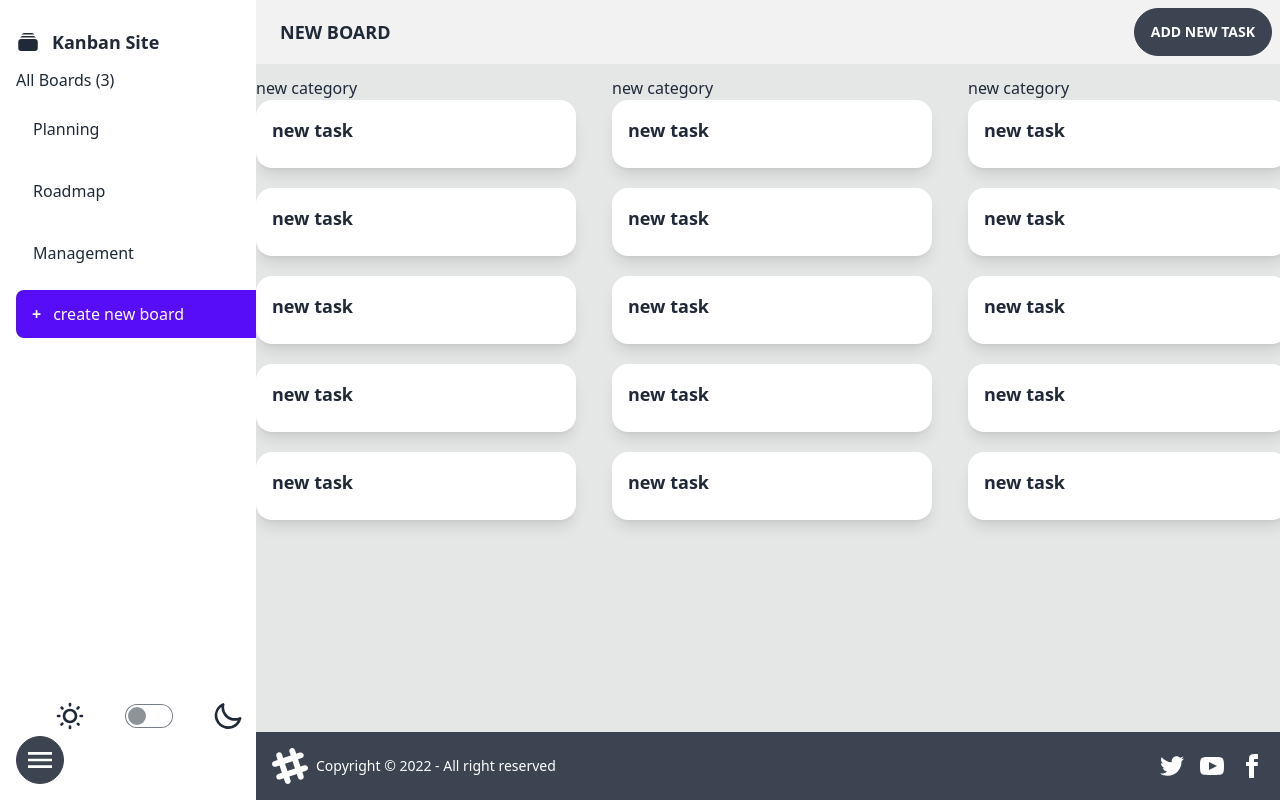
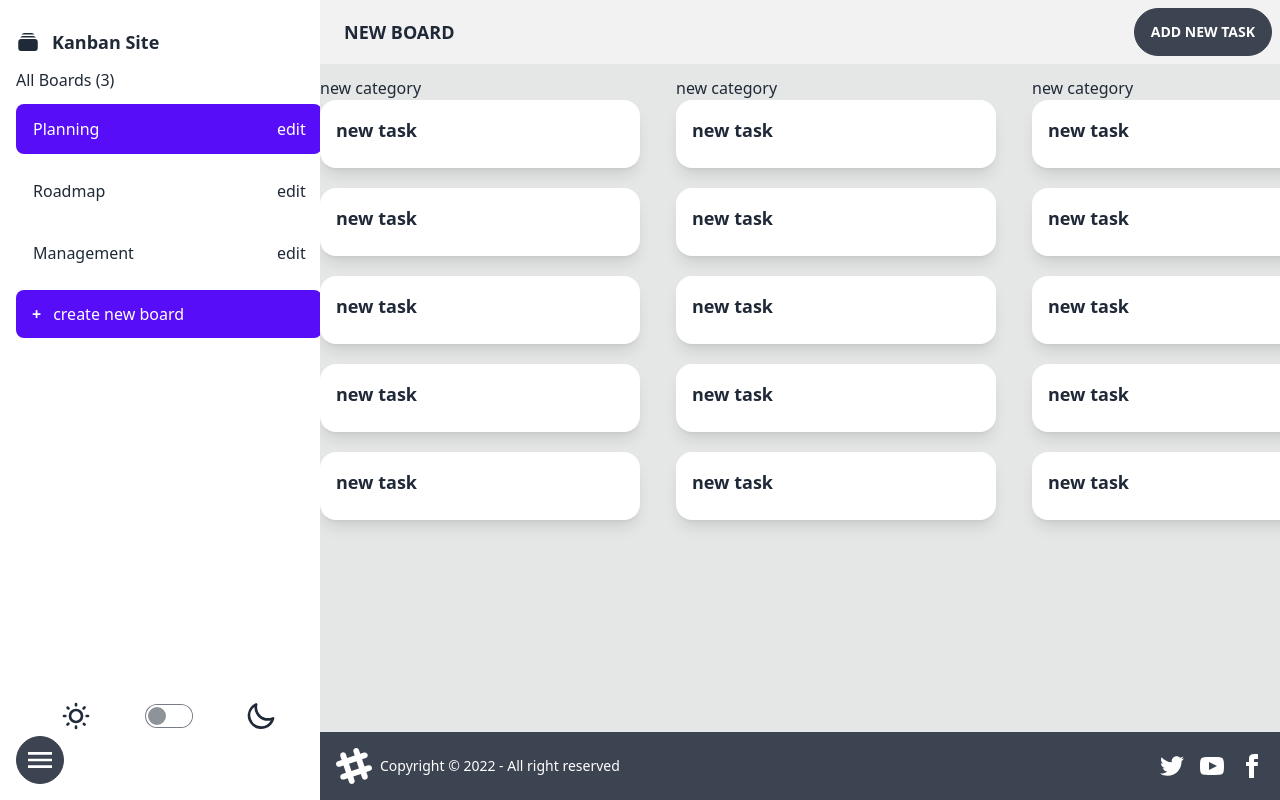
Before and after one commit to MohammadKhallaf/react-ts-kanban, a React (Vite) app: page /board/1 in a window 1280 px wide. Built offline with nearby package versions, Linux system fonts and the light colour scheme.

Commit message:
update the UI

```diff
--- a/src/Components/BoardList.tsx
+++ b/src/Components/BoardList.tsx
@@ -1,4 +1,5 @@
 import React, { useState } from "react";
+import { NavLink } from "react-router-dom";
 import { Board, createBoard, updateBoard } from "../app/slices/boardSlice";
 import { setBoard } from "../app/slices/layoutSlice";
 import { useAppDispatch, useAppSelector } from "../app/store";
@@ -35,16 +36,21 @@ const BoardListItem = ({ board }: { board: Board }) => {
       onClick={() => dispatch(setBoard(board))}
       className="select-none"
     >
+      <NavLink to={`board/${board.id}`}>
         <input
           value={board.title}
           readOnly={readOnly}
-        className="bg-transparent hover:bg-base-200 border border-transparent focus:border-primary read-only:focus:border-transparent focus:caret-primary "
-        onClick={toggleEdit}
+          disabled={readOnly}
+          className="bg-transparent  border border-transparent focus:border-primary read-only:focus:border-transparent focus:caret-primary  "
           onChange={(e) => {
-          dispatch(updateBoard({ id: board.id, title: e.currentTarget.value }));
+            dispatch(
+              updateBoard({ id: board.id, title: e.currentTarget.value })
+            );
           }}
           onBlur={() => setReadOnly(true)}
         />
+        <button onClick={toggleEdit}>edit</button>
+      </NavLink>
     </li>
   );
 };
--- a/src/Layout/Drawer.tsx
+++ b/src/Layout/Drawer.tsx
@@ -5,7 +5,7 @@ const Drawer = () => {
   return (
     <aside className="drawer-side">
       <label htmlFor="site-drawer" className="drawer-overlay"></label>
-      <div className="menu p-4 overflow-y-auto w-64 bg-base-100 text-base-content">
+      <div className="menu p-4 overflow-y-auto w-80 bg-base-100 text-base-content">
         {/* Drawer Header */}
         <span className="flex flex-row items-center ">
           <svg
--- a/src/Views/BoardView.tsx
+++ b/src/Views/BoardView.tsx
@@ -1,21 +1,27 @@
+import { useParams } from "react-router-dom";
 import { useAppSelector } from "../app/store";
 
 import CategoryColumn from "../components/CategoryColumn";
 
 const BoardView = () => {
+  const { boardId } = useParams();
   const categories = useAppSelector((state) => state.categories);
-  const renderedCategories = categories.map((category) => (
-    <CategoryColumn category={category} key={category.id} />
-  ));
+
+  const renderedCategories = categories
+    .filter((category) => category.boardId == boardId)
+    .map((category) => (
+      <CategoryColumn category={category} key={category.id} />
+    ));
+
   return (
-    <main className="flex flex-row gap-9 justify-start">
+    <div className="flex flex-row gap-9 justify-start">
       {renderedCategories}
       <div className="card bg-base-100 shadow-lg compact min-w-[20rem] max-h-96 mt-5 glass">
         <div className="card-body grid place-items-center">
           <h1 className="text-xl font-bold">New Column</h1>
         </div>
       </div>
-    </main>
+    </div>
   );
 };
 
```
Lines whose indentation alone changed are shown as unchanged.
